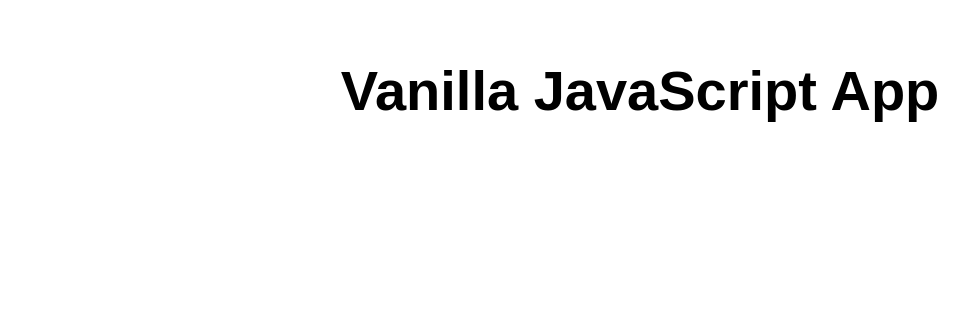
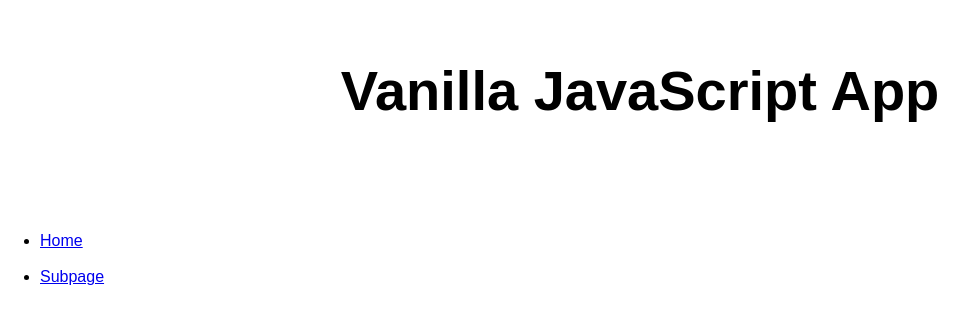
Before and after one commit to mxx2016/swa, a website: page src/index.html in a window 1280 px wide. Shown: the whole page, without its empty margins (0-976 px from the left). Drawn offline with Linux system fonts and the light colour scheme.

Commit message:
changeindex

```diff
--- a/src/index.html
+++ b/src/index.html
@@ -12,6 +12,14 @@
   <main>
     <h1>Vanilla JavaScript App</h1>
   </main>
+
+<nav>
+          <ul>
+              <li><a href="#" onclick="showPage('home')">Home</a></li>
+              <li><a href="#" onclick="showPage('subpage')">Subpage</a></li>
+          </ul>
+      </nav>
+
 </body>
 
 </html>
```
